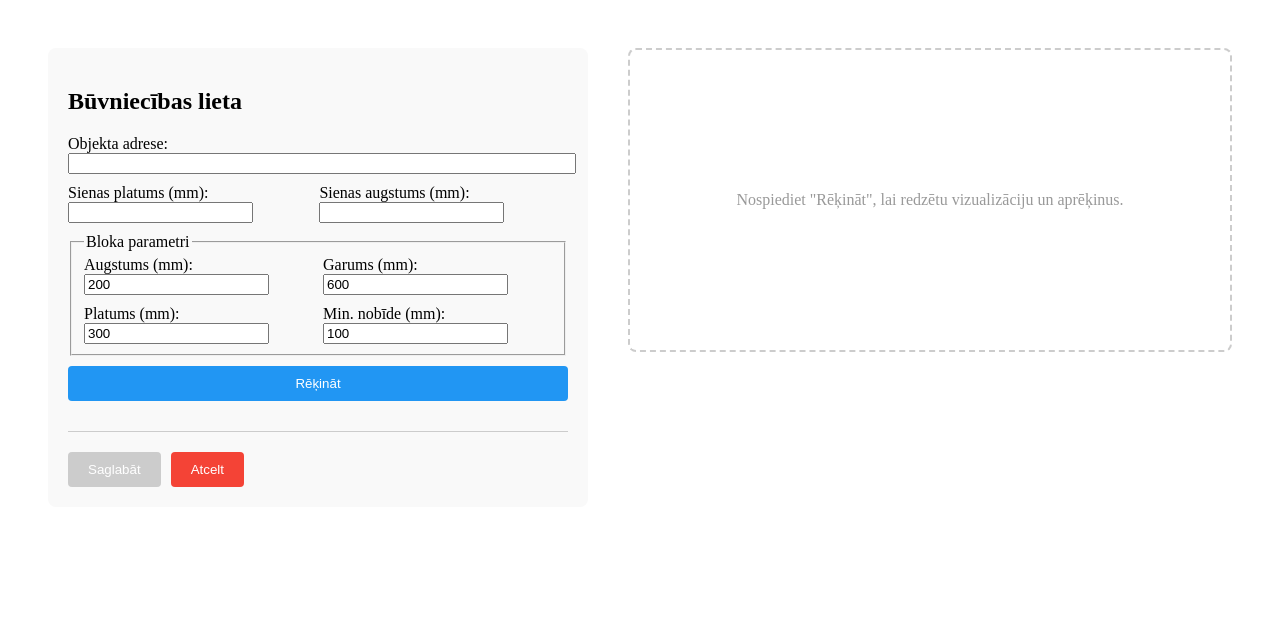
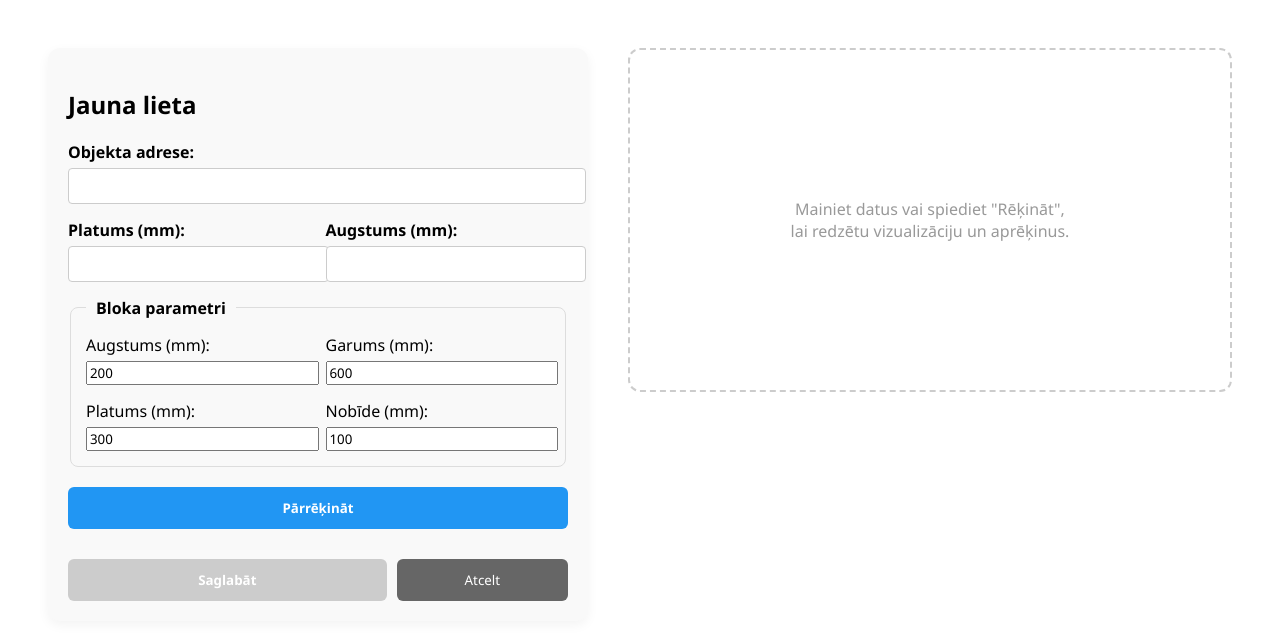
Before and after one commit to 23DP3RStab/brick-calculator, a React (Vite) app in the folder frontend/: page /new in a window 1280 px wide. Shown: the top 640 px of the page. Built offline with nearby package versions, Linux system fonts and the light colour scheme; no server answers.

Commit message:
added editing and deleting functionality. remade the visual design.

```diff
--- a/frontend/index.html
+++ b/frontend/index.html
@@ -5,6 +5,11 @@
     <link rel="icon" type="image/svg+xml" href="/favicon.svg" />
     <meta name="viewport" content="width=device-width, initial-scale=1.0" />
     <title>Brick Calculator</title>
+    <style>
+      * {
+        font-family: 'Segoe UI', Tahoma, Geneva, Verdana, sans-serif;
+      }
+    </style>
   </head>
   <body>
     <div id="root"></div>
--- a/frontend/src/App.jsx
+++ b/frontend/src/App.jsx
@@ -7,11 +7,9 @@ function App() {
     <Router>
       <div className="App">
         <Routes>
-          {}
           <Route path="/" element={<CaseList />} />
-
-          {}
           <Route path="/new" element={<BuildingCaseForm />} />
+          <Route path="/edit/:id" element={<BuildingCaseForm />} />
         </Routes>
       </div>
     </Router>
--- a/frontend/src/components/BuildingCaseForm.jsx
+++ b/frontend/src/components/BuildingCaseForm.jsx
@@ -1,9 +1,13 @@
-import { useState } from 'react';
-import { useNavigate } from 'react-router-dom';
+import { useState, useEffect, useCallback } from 'react';
+import { useNavigate, useParams } from 'react-router-dom';
 import BuildingCaseVisualizer from './BuildingCaseVisualizer';
 
 const BuildingCaseForm = () => {
   const navigate = useNavigate();
+  const { id } = useParams();
+  const isEditMode = !!id;
+  const apiUrl = import.meta.env.VITE_API_URL;
+
   const [isCalculated, setIsCalculated] = useState(false);
   const [formData, setFormData] = useState({
     objektaAdrese: '',
@@ -17,23 +21,9 @@ const BuildingCaseForm = () => {
     pilnieBloki: 0
   });
 
-  const handleChange = (e) => {
-    const { name, value } = e.target;
-    setIsCalculated(false);
-    setFormData({
-      ...formData,
-      [name]: e.target.type === 'number' ? Number(value) : value
-    });
-  };
-
-  const handleCalculate = (e) => {
-    e.preventDefault();
-    const { sienasPlatumsMm, sienasAugstumsMm, blokaAugstumsMm, blokaGarumsMm, blokaPlatumsMm, blokaSuvesNobideMm } = formData;
-
-    if (!sienasPlatumsMm || !sienasAugstumsMm) {
-      alert("Lūdzu ievadiet sienas izmērus!");
-      return;
-    }
+  const runCalculation = useCallback((currentData) => {
+    const { sienasPlatumsMm, sienasAugstumsMm, blokaAugstumsMm, blokaGarumsMm, blokaPlatumsMm, blokaSuvesNobideMm } = currentData;
+    if (!sienasPlatumsMm || !sienasAugstumsMm) return null;
 
     const numRows = Math.ceil(sienasAugstumsMm / blokaAugstumsMm);
     let totalCount = 0;
@@ -42,45 +32,67 @@ const BuildingCaseForm = () => {
     for (let r = 0; r < numRows; r++) {
       let x = 0;
       if (r === 0) {
-        totalCount++;
-        x = blokaPlatumsMm;
+        totalCount++; x = blokaPlatumsMm;
         const stopAt = sienasPlatumsMm - blokaPlatumsMm;
         while (x < stopAt) {
           const w = Math.min(blokaGarumsMm, stopAt - x);
           if (w === blokaGarumsMm) wholeCount++;
-          totalCount++;
-          x += w;
+          totalCount++; x += w;
         }
         if (x < sienasPlatumsMm) totalCount++;
-      }
-      else {
-        if (r % 2 === 0) {
-          totalCount++;
-          x = Math.min(blokaSuvesNobideMm, sienasPlatumsMm);
-        }
+      } else {
+        if (r % 2 === 0) { totalCount++; x = Math.min(blokaSuvesNobideMm, sienasPlatumsMm); }
         while (x < sienasPlatumsMm) {
           const w = Math.min(blokaGarumsMm, sienasPlatumsMm - x);
           if (w === blokaGarumsMm) wholeCount++;
-          totalCount++;
-          x += w;
+          totalCount++; x += w;
         }
       }
     }
+    return { totalCount, wholeCount };
+  }, []);
 
-    setFormData(prev => ({
-      ...prev,
-      blokuSkaits: totalCount,
-      pilnieBloki: wholeCount
-    }));
-    setIsCalculated(true);
+  useEffect(() => {
+    if (isEditMode) {
+      fetch(`${apiUrl}/building-cases/${id}`)
+        .then(res => res.json())
+        .then(data => {
+          const results = runCalculation(data);
+          setFormData({
+            ...data,
+            pilnieBloki: results ? results.wholeCount : 0
+          });
+          setIsCalculated(true);
+        })
+        .catch(err => console.error("Error loading case:", err));
+    }
+  }, [id, isEditMode, apiUrl, runCalculation]);
+
+  const handleChange = (e) => {
+    const { name, value } = e.target;
+    setIsCalculated(false);
+    setFormData({ ...formData, [name]: e.target.type === 'number' ? Number(value) : value });
+  };
+
+  const handleCalculateBtn = (e) => {
+    e.preventDefault();
+    const results = runCalculation(formData);
+    if (results) {
+      setFormData(prev => ({ ...prev, blokuSkaits: results.totalCount, pilnieBloki: results.wholeCount }));
+      setIsCalculated(true);
+    } else {
+      alert("Lūdzu ievadiet sienas izmērus!");
+    }
   };
 
   const handleSubmit = async (e) => {
     e.preventDefault();
-    const apiUrl = import.meta.env.VITE_API_URL;
+    const method = isEditMode ? 'PUT' : 'POST';
+    const url = isEditMode ? `${apiUrl}/building-cases/${id}` : `${apiUrl}/building-cases`;
+
     try {
-      const response = await fetch(`${apiUrl}/building-cases`, {
-        method: 'POST',
+      const response = await fetch(url, {
+        method: method,
         headers: { 'Content-Type': 'application/json' },
         body: JSON.stringify(formData),
       });
@@ -95,68 +107,64 @@ const BuildingCaseForm = () => {
 
   return (
     <div style={{ display: 'flex', gap: '40px', padding: '40px', alignItems: 'flex-start' }}>
-
-      {}
-      <div style={{ flex: '0 0 500px', backgroundColor: '#f9f9f9', padding: '20px', borderRadius: '8px' }}>
-        <h2>Būvniecības lieta</h2>
+      <div style={{ flex: '0 0 500px', backgroundColor: '#f9f9f9', padding: '20px', borderRadius: '12px', boxShadow: '0 4px 12px rgba(0,0,0,0.05)' }}>
+        <h2 style={{ marginBottom: '20px' }}>{isEditMode ? 'Labot lietu' : 'Jauna lieta'}</h2>
         <form onSubmit={handleSubmit}>
-          <div style={{ marginBottom: '10px' }}>
-            <label>Objekta adrese:</label>
-            <input type="text" name="objektaAdrese" value={formData.objektaAdrese} onChange={handleChange} required style={{ width: '100%' }} />
+          <div style={{ marginBottom: '15px' }}>
+            <label style={{ display: 'block', marginBottom: '5px', fontWeight: 'bold' }}>Objekta adrese:</label>
+            <input type="text" name="objektaAdrese" value={formData.objektaAdrese} onChange={handleChange} required style={{ width: '100%', padding: '8px', borderRadius: '4px', border: '1px solid #ccc' }} />
           </div>
 
-          <div style={{ display: 'flex', gap: '10px', marginBottom: '10px' }}>
-            <div>
-              <label>Sienas platums (mm):</label>
-              <input type="number" name="sienasPlatumsMm" value={formData.sienasPlatumsMm} onChange={handleChange} required />
+          <div style={{ display: 'flex', gap: '15px', marginBottom: '15px' }}>
+            <div style={{ flex: 1 }}>
+              <label style={{ display: 'block', marginBottom: '5px', fontWeight: 'bold' }}>Platums (mm):</label>
+              <input type="number" name="sienasPlatumsMm" value={formData.sienasPlatumsMm} onChange={handleChange} required style={{ width: '100%', padding: '8px', borderRadius: '4px', border: '1px solid #ccc' }} />
             </div>
-            <div>
-              <label>Sienas augstums (mm):</label>
-              <input type="number" name="sienasAugstumsMm" value={formData.sienasAugstumsMm} onChange={handleChange} required />
+            <div style={{ flex: 1 }}>
+              <label style={{ display: 'block', marginBottom: '5px', fontWeight: 'bold' }}>Augstums (mm):</label>
+              <input type="number" name="sienasAugstumsMm" value={formData.sienasAugstumsMm} onChange={handleChange} required style={{ width: '100%', padding: '8px', borderRadius: '4px', border: '1px solid #ccc' }} />
             </div>
           </div>
 
-          <fieldset style={{ marginBottom: '10px' }}>
-            <legend>Bloka parametri</legend>
-            <div style={{ display: 'grid', gridTemplateColumns: '1fr 1fr', gap: '10px' }}>
-              <label>Augstums (mm): <input type="number" name="blokaAugstumsMm" value={formData.blokaAugstumsMm} onChange={handleChange} /></label>
-              <label>Garums (mm): <input type="number" name="blokaGarumsMm" value={formData.blokaGarumsMm} onChange={handleChange} /></label>
-              <label>Platums (mm): <input type="number" name="blokaPlatumsMm" value={formData.blokaPlatumsMm} onChange={handleChange} /></label>
-              <label>Min. nobīde (mm): <input type="number" name="blokaSuvesNobideMm" value={formData.blokaSuvesNobideMm} onChange={handleChange} /></label>
+          <fieldset style={{ marginBottom: '20px', border: '1px solid #ddd', borderRadius: '8px', padding: '15px' }}>
+            <legend style={{ padding: '0 10px', fontWeight: 'bold' }}>Bloka parametri</legend>
+            <div style={{ display: 'grid', gridTemplateColumns: '1fr 1fr', gap: '15px' }}>
+              <label>Augstums (mm): <input type="number" name="blokaAugstumsMm" value={formData.blokaAugstumsMm} onChange={handleChange} style={{ width: '100%', marginTop: '5px' }} /></label>
+              <label>Garums (mm): <input type="number" name="blokaGarumsMm" value={formData.blokaGarumsMm} onChange={handleChange} style={{ width: '100%', marginTop: '5px' }} /></label>
+              <label>Platums (mm): <input type="number" name="blokaPlatumsMm" value={formData.blokaPlatumsMm} onChange={handleChange} style={{ width: '100%', marginTop: '5px' }} /></label>
+              <label>Nobīde (mm): <input type="number" name="blokaSuvesNobideMm" value={formData.blokaSuvesNobideMm} onChange={handleChange} style={{ width: '100%', marginTop: '5px' }} /></label>
             </div>
           </fieldset>
 
-          <button type="button" onClick={handleCalculate} style={{ padding: '10px', width: '100%', backgroundColor: '#2196F3', color: 'white', border: 'none', borderRadius: '4px', cursor: 'pointer' }}>
-            Rēķināt
+          <button type="button" onClick={handleCalculateBtn} style={{ padding: '12px', width: '100%', backgroundColor: '#2196F3', color: 'white', border: 'none', borderRadius: '6px', cursor: 'pointer', fontWeight: 'bold' }}>
+            Pārrēķināt
           </button>
 
-          <div style={{ marginTop: '30px', borderTop: '1px solid #ccc', paddingTop: '20px' }}>
-            <button type="submit" disabled={!isCalculated} style={{ padding: '10px 20px', backgroundColor: isCalculated ? '#4CAF50' : '#ccc', color: 'white', border: 'none', borderRadius: '4px', cursor: isCalculated ? 'pointer' : 'not-allowed' }}>
+          <div style={{ marginTop: '30px', display: 'flex', gap: '10px' }}>
+            <button type="submit" disabled={!isCalculated} style={{ flex: 2, padding: '12px', backgroundColor: isCalculated ? '#4CAF50' : '#ccc', color: 'white', border: 'none', borderRadius: '6px', cursor: isCalculated ? 'pointer' : 'not-allowed', fontWeight: 'bold' }}>
               Saglabāt
             </button>
-            <button type="button" onClick={() => navigate('/')} style={{ marginLeft: '10px', padding: '10px 20px', backgroundColor: '#f44336', color: 'white', border: 'none', borderRadius: '4px', cursor: 'pointer' }}>
+            <button type="button" onClick={() => navigate('/')} style={{ flex: 1, padding: '12px', backgroundColor: '#666', color: 'white', border: 'none', borderRadius: '6px', cursor: 'pointer' }}>
               Atcelt
             </button>
           </div>
         </form>
       </div>
 
-      {}
       <div style={{ flex: '1' }}>
         {isCalculated ? (
           <>
-            <h3 style={{ marginTop: 0 }}>Sienas vizualizācija (Melnas šuves)</h3>
+            <h3 style={{ marginTop: 0 }}>Sienas vizualizācija</h3>
             <BuildingCaseVisualizer data={formData} />
-
-            <div style={{ marginTop: '20px', padding: '15px', backgroundColor: '#f0f4f8', borderLeft: '5px solid #2196F3', borderRadius: '4px' }}>
-              <strong>Informatīvais lauks:</strong>
-              <p style={{ margin: '5px 0' }}>Kopējais bloku skaits: <b>{formData.blokuSkaits}</b></p>
-              <p style={{ margin: '5px 0' }}>No tiem pilnie bloki ({formData.blokaGarumsMm}mm): <b>{formData.pilnieBloki}</b></p>
+            <div style={{ marginTop: '20px', padding: '20px', backgroundColor: '#e3f2fd', borderLeft: '6px solid #2196F3', borderRadius: '8px' }}>
+              <h4 style={{ margin: '0 0 10px 0' }}>Informatīvais lauks:</h4>
+              <p style={{ margin: '5px 0', fontSize: '1.1em' }}>Kopējais bloku skaits: <b>{formData.blokuSkaits}</b></p>
+              <p style={{ margin: '5px 0', fontSize: '1.1em' }}>No tiem pilnie bloki: <b>{formData.pilnieBloki}</b></p>
             </div>
           </>
         ) : (
-          <div style={{ height: '300px', display: 'flex', alignItems: 'center', justifyContent: 'center', border: '2px dashed #ccc', borderRadius: '8px', color: '#999' }}>
-            Nospiediet "Rēķināt", lai redzētu vizualizāciju un aprēķinus.
+          <div style={{ height: '300px', display: 'flex', alignItems: 'center', justifyContent: 'center', border: '2px dashed #ccc', borderRadius: '12px', color: '#999', textAlign: 'center', padding: '20px' }}>
+            Mainiet datus vai spiediet "Rēķināt", <br /> lai redzētu vizualizāciju un aprēķinus.
           </div>
         )}
       </div>
--- a/frontend/src/components/CaseList.jsx
+++ b/frontend/src/components/CaseList.jsx
@@ -6,44 +6,82 @@ const CaseList = () => {
   const navigate = useNavigate();
   const apiUrl = import.meta.env.VITE_API_URL;
 
-  useEffect(() => {
+  const fetchCases = () => {
     fetch(`${apiUrl}/building-cases`)
       .then(res => res.json())
       .then(data => setCases(data))
       .catch(err => console.error("Error fetching cases:", err));
-  }, []);
+  };
+
+  useEffect(() => { fetchCases(); }, []);
+
+  const handleDelete = async (id) => {
+    if (window.confirm("Vai tiešām vēlaties dzēst šo lietu?")) {
+      try {
+        const res = await fetch(`${apiUrl}/building-cases/${id}`, { method: 'DELETE' });
+        if (res.ok) setCases(cases.filter(c => c.id !== id));
+      } catch (err) { alert("Kļūda dzēšot."); }
+    }
+  };
 
   return (
-    <div style={{ padding: '20px' }}>
-      <div style={{ display: 'flex', justifyContent: 'space-between', marginBottom: '20px' }}>
-        <h2>Būvniecības lietas</h2>
-        <button onClick={() => navigate('/new')} style={{ padding: '10px 20px', cursor: 'pointer' }}>
-          + Jauna būvniecības lieta
+    <div style={{ padding: '40px', maxWidth: '1000px', margin: '0 auto', fontFamily: 'sans-serif' }}>
+      <div style={{ display: 'flex', justifyContent: 'space-between', alignItems: 'center', marginBottom: '30px' }}>
+        <h1 style={{ color: '#333' }}>Būvniecības lietas</h1>
+        <button onClick={() => navigate('/new')} style={{ padding: '12px 24px', backgroundColor: '#4CAF50', color: 'white', border: 'none', borderRadius: '8px', cursor: 'pointer', fontSize: '1em', fontWeight: 'bold', boxShadow: '0 2px 8px rgba(76, 175, 80, 0.3)' }}>
+          + Jauna lieta
         </button>
       </div>
 
-      <table border="1" style={{ width: '100%', borderCollapse: 'collapse', textAlign: 'left' }}>
-        <thead>
-          <tr style={{ backgroundColor: '#f2f2f2' }}>
-            <th>ID</th>
-            <th>Adrese</th>
-            <th>Sienas platums (mm)</th>
-            <th>Sienas augstums (mm)</th>
-            <th>Bloku skaits sienā</th>
-          </tr>
-        </thead>
-        <tbody>
-          {cases.map((c) => (
-            <tr key={c.id}>
-              <td>{c.id}</td>
-              <td>{c.objektaAdrese}</td>
-              <td>{c.sienasPlatumsMm}</td>
-              <td>{c.sienasAugstumsMm}</td>
-              <td>{c.blokuSkaits}</td>
-            </tr>
-          ))}
-        </tbody>
-      </table>
+      <div style={{ display: 'flex', padding: '0 20px', marginBottom: '10px', color: '#888', fontSize: '0.9em', fontWeight: 'bold' }}>
+        <div style={{ flex: 1 }}>ADRESE</div>
+        <div style={{ width: '150px' }}>PLATUMS</div>
+        <div style={{ width: '150px' }}>AUGSTUMS</div>
+        <div style={{ width: '100px' }}>BLOKI</div>
+        <div style={{ width: '180px', textAlign: 'right' }}>DARBĪBAS</div>
+      </div>
+
+      <div style={{ display: 'flex', flexDirection: 'column', gap: '15px' }}>
+        {cases.map((c) => (
+          <div key={c.id} style={{ display: 'flex', alignItems: 'center', padding: '20px', backgroundColor: '#fff', borderRadius: '12px', boxShadow: '0 2px 10px rgba(0,0,0,0.05)', border: '1px solid #eee', transition: 'transform 0.2s' }}>
+
+            <div style={{ flex: 1 }}>
+              <div style={{ fontWeight: 'bold', fontSize: '1.1em', color: '#2c3e50' }}>{c.objektaAdrese}</div>
+              <div style={{ fontSize: '0.8em', color: '#aaa', marginTop: '4px' }}>ID: #{c.id}</div>
+            </div>
+
+            <div style={{ width: '150px', color: '#555' }}>{c.sienasPlatumsMm} mm</div>
+            <div style={{ width: '150px', color: '#555' }}>{c.sienasAugstumsMm} mm</div>
+
+            <div style={{ width: '100px' }}>
+              <span style={{ backgroundColor: '#e3f2fd', color: '#1976d2', padding: '4px 10px', borderRadius: '20px', fontWeight: 'bold', fontSize: '0.9em' }}>
+                {c.blokuSkaits}
+              </span>
+            </div>
+
+            <div style={{ width: '180px', display: 'flex', gap: '10px', justifyContent: 'flex-end' }}>
+              <button
+                onClick={() => navigate(`/edit/${c.id}`)}
+                style={{ padding: '8px 16px', backgroundColor: '#fff', color: '#2196F3', border: '1px solid #2196F3', borderRadius: '6px', cursor: 'pointer', fontWeight: 'bold' }}
+              >
+                Labot
+              </button>
+              <button
+                onClick={() => handleDelete(c.id)}
+                style={{ padding: '8px 16px', backgroundColor: '#fff', color: '#f44336', border: '1px solid #f44336', borderRadius: '6px', cursor: 'pointer', fontWeight: 'bold' }}
+              >
+                Dzēst
+              </button>
+            </div>
+          </div>
+        ))}
+
+        {cases.length === 0 && (
+          <div style={{ textAlign: 'center', padding: '50px', color: '#aaa', backgroundColor: '#f9f9f9', borderRadius: '12px' }}>
+            Nav atrastu būvniecības lietu.
+          </div>
+        )}
+      </div>
     </div>
   );
 };
```
Also changed, not shown: 1 other file (tests, documents, lock files or other folders).
